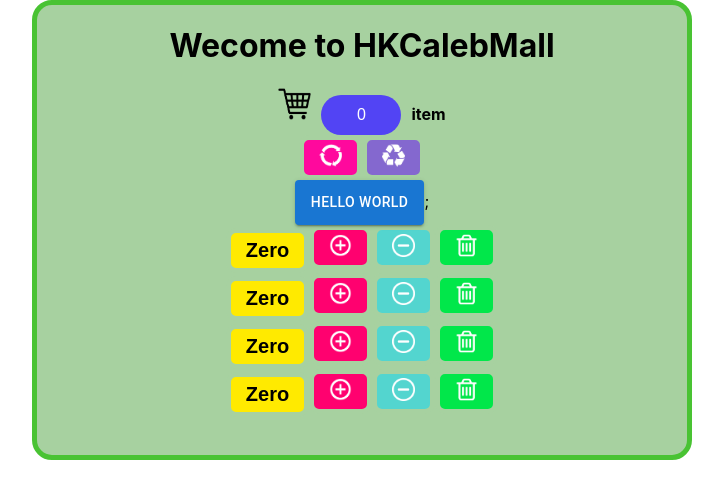
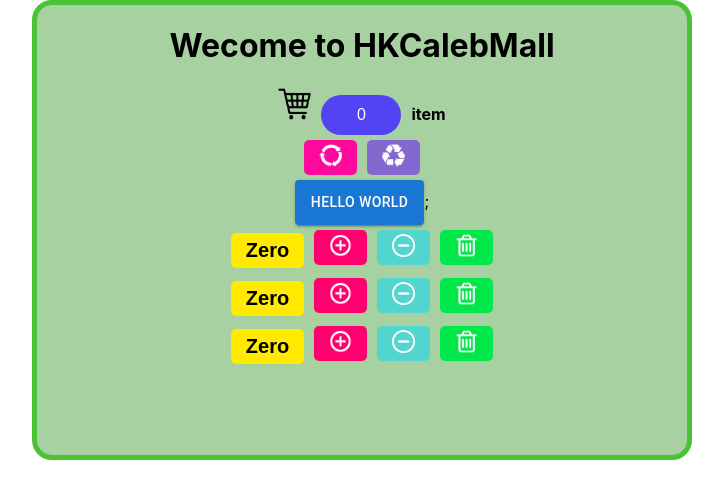
Before and after one commit to kitkit3/helloworld, a React (Create React App) app: page / in a window 1280 px wide. Shown: the top 498 px of the page, without its empty margins (278-1001 px from the left). Built offline with nearby package versions, Linux system fonts and the light colour scheme.

Commit message:
Update Apps.js

```diff
--- a/src/component/Apps.js
+++ b/src/component/Apps.js
@@ -14,7 +14,8 @@ function Apps(){
         [{id:1,ready:true,data:0},
         {id:2,ready:true,data:0},
         {id:3,ready:true,data:0},
-        {id:4,ready:true,data:0}]);
+        //{id:4,ready:true,data:0}
+    ]);
 
 
     const[total]= useState(0);
```
